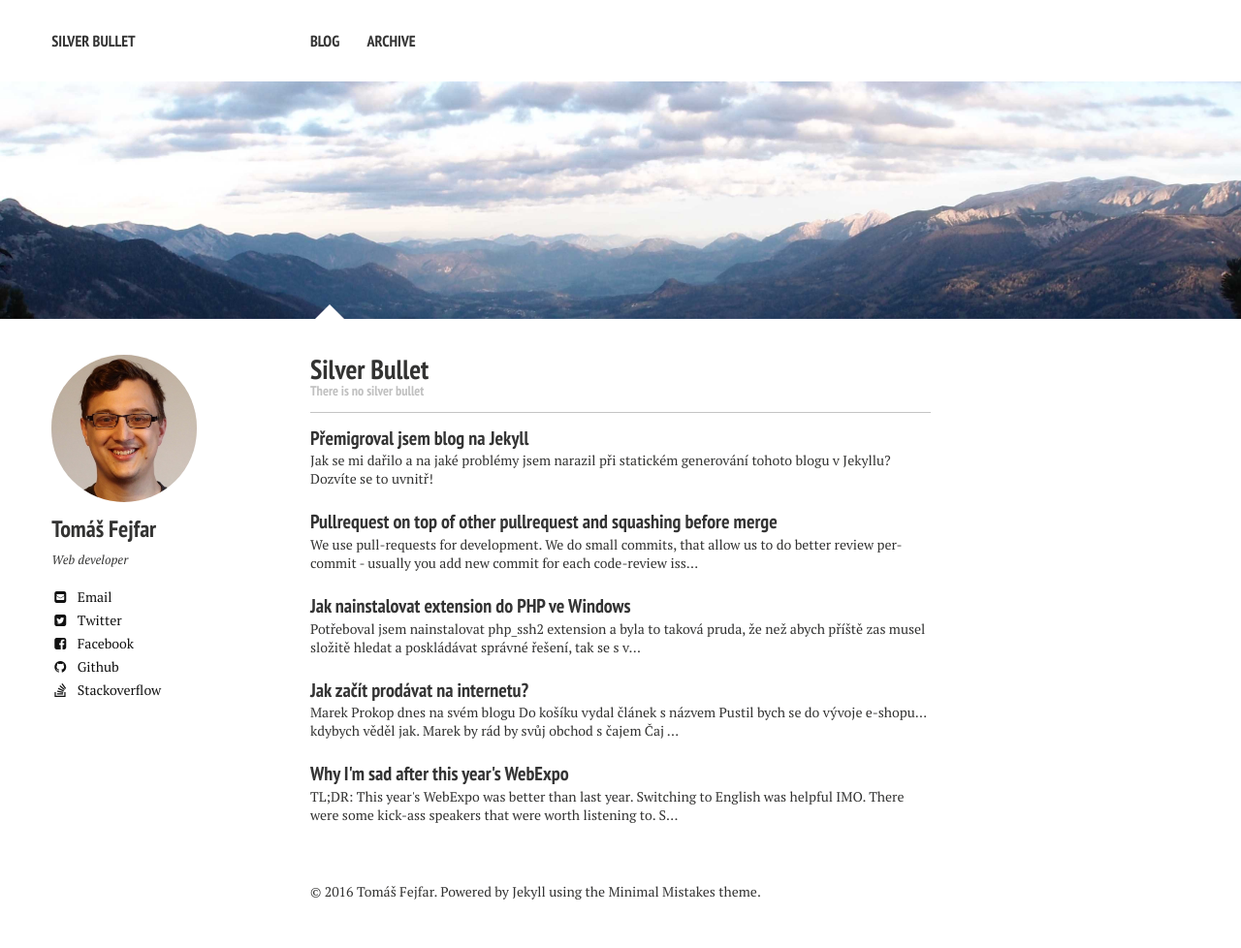
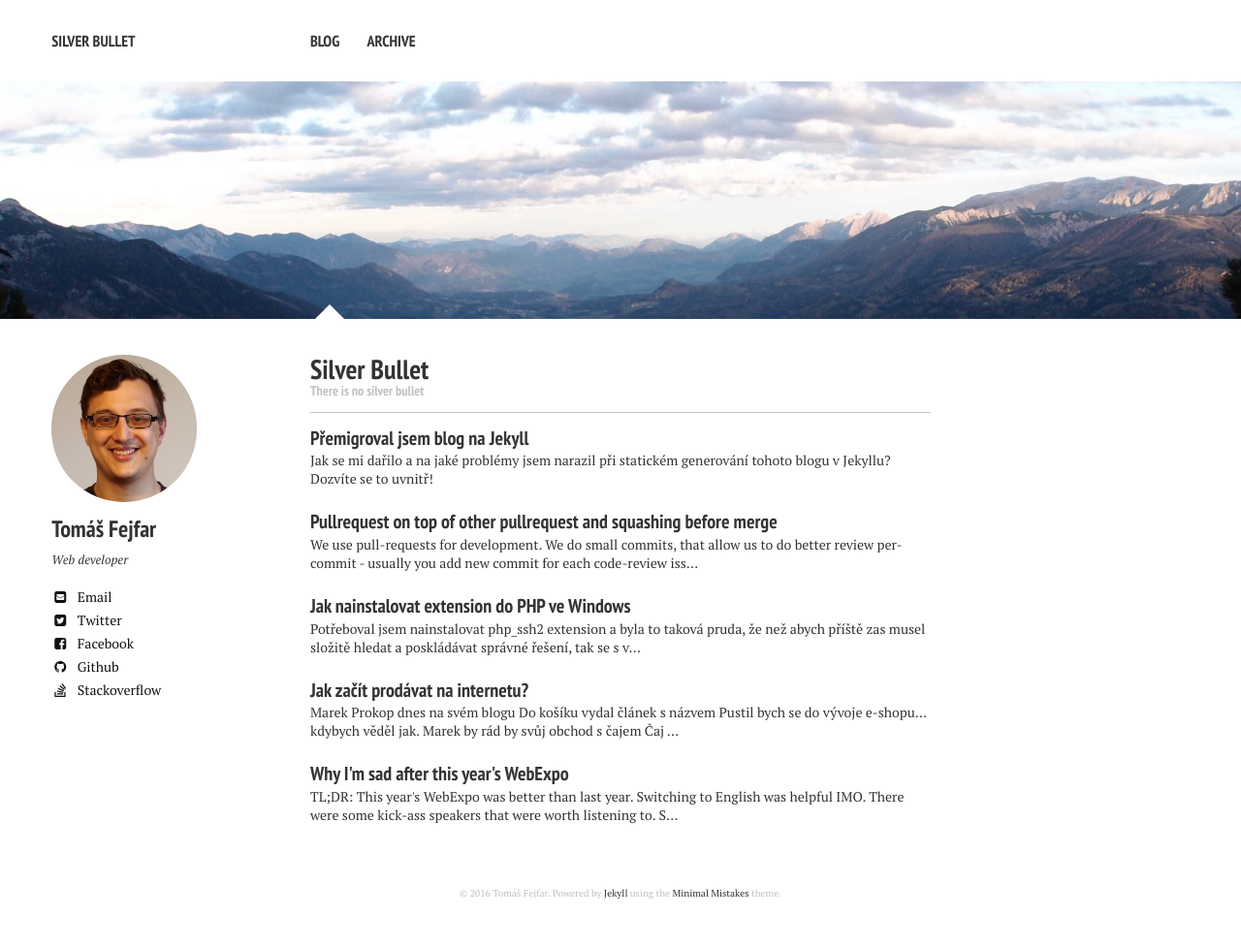
Before and after one commit to tomasfejfar/blog, a Jekyll site: the page built from index.md, in a window 1280 px wide. Shown: the whole page at 97% size. Built offline with Jekyll 4.4.1, drawn with Linux system fonts in a browser that asks for light colours; nearby versions of some CDN libraries.

Commit message:
Improved styling

```diff
--- a/_sass/custom.scss
+++ b/_sass/custom.scss
@@ -1,5 +1,21 @@
+$dim-color: silver;
+$smaller-size: .5em;
+
 .subtitle {
-    color: silver;
+    color: $dim-color;
     display: block;
-    font-size: .5em;
+    font-size: $smaller-size;
 }
+
+footer {
+    color: $dim-color;
+    text-align: center;
+}
+
+.top-navigation li a {
+    &:hover, &:active {
+        @media #{$medium} {
+            color: gray;
+        }
+    }
+}
--- a/_sass/page.scss
+++ b/_sass/page.scss
@@ -643,7 +643,7 @@ $button-size: 1.5rem;
 	h5,
 	h6,
 	span {
-		@include font-rem(14);
+		@include font-rem(10);
 	}
 	footer {
 		@include grid(12,10);
```
